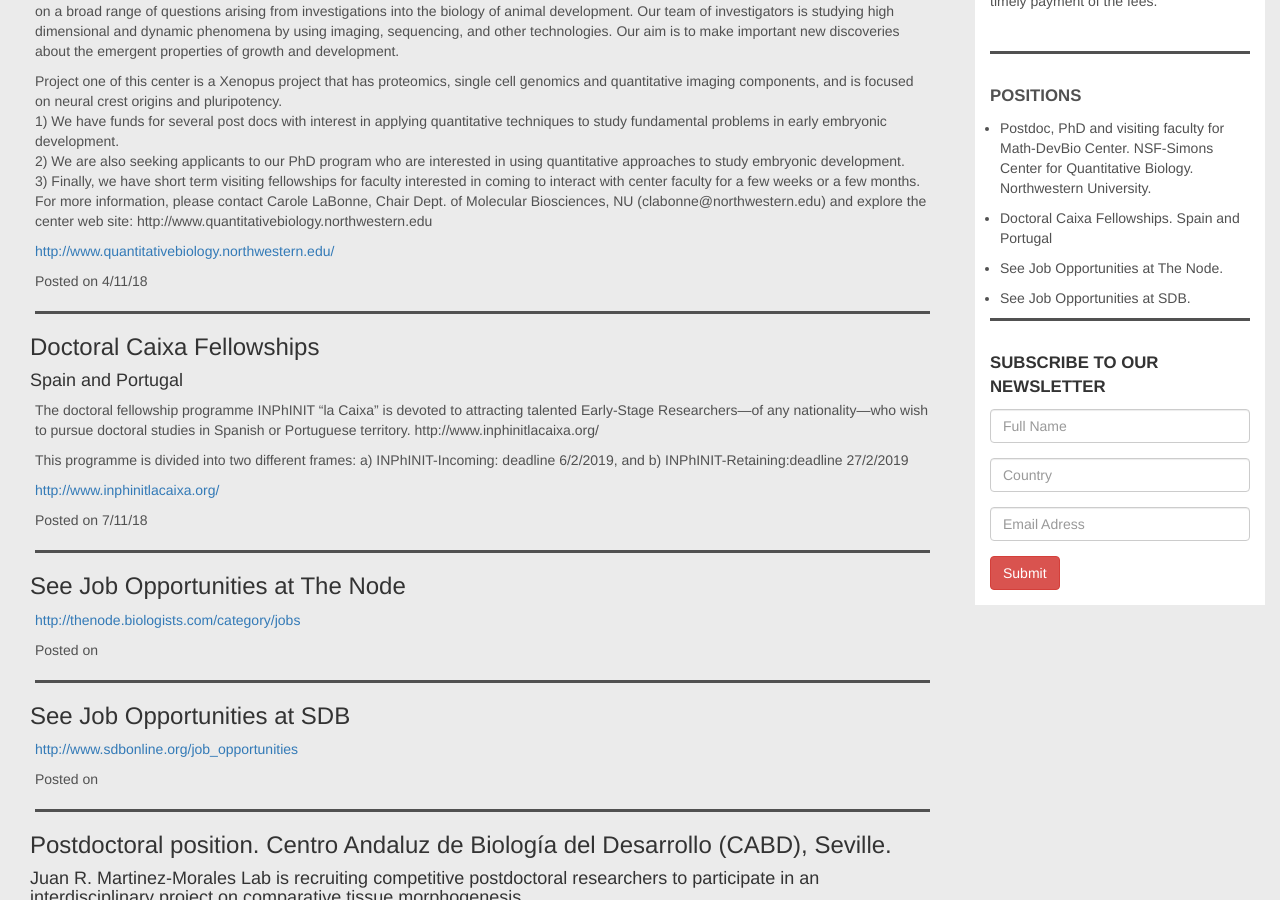
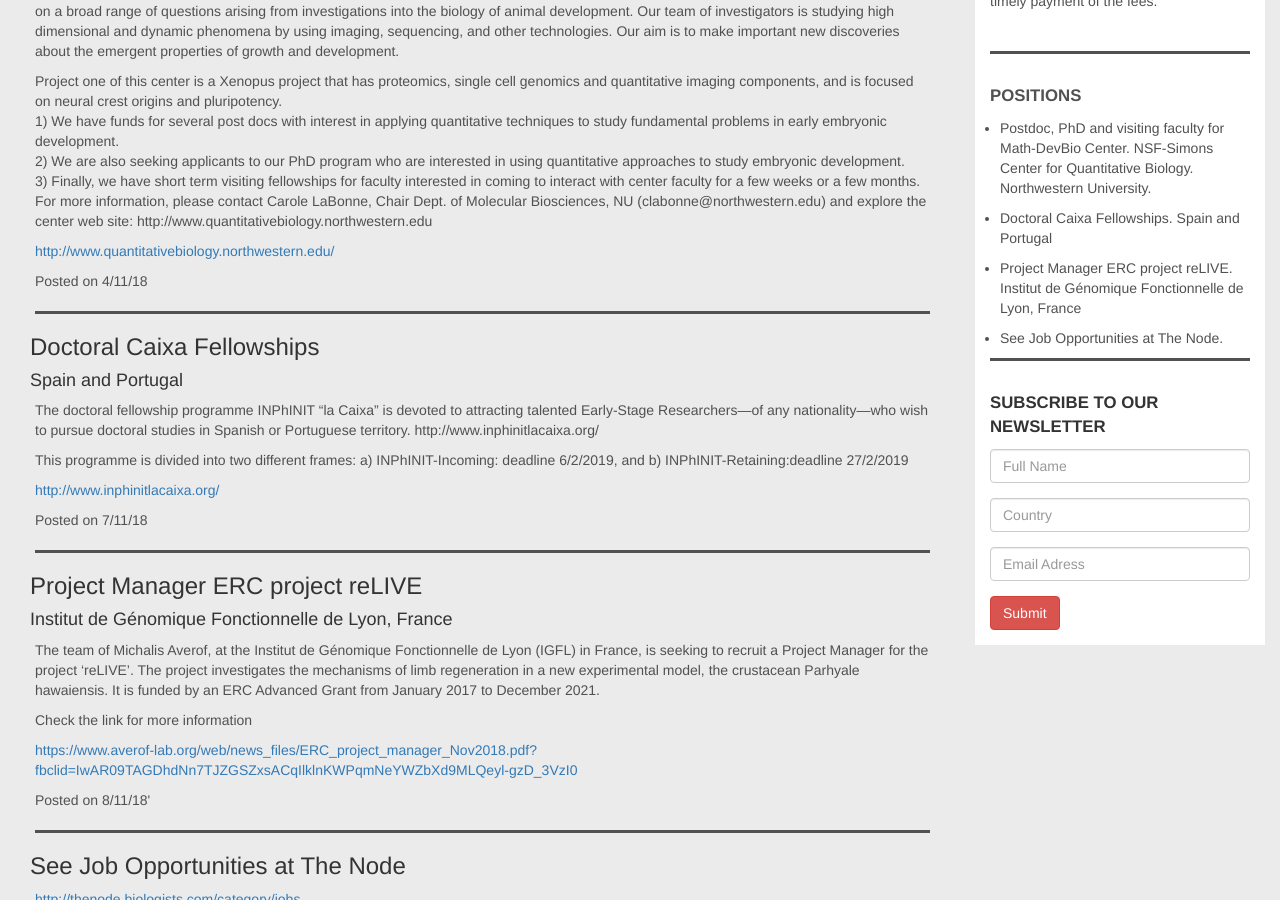
Before and after one commit to lasdb/lasdb.github.io, a Jekyll site: the page built from _posts/2000-01-01-jobs.markdown, in a window 1280 px wide and 900 px high, scrolled down 403 px. Built offline with Jekyll 4.4.1, drawn with Linux system fonts in a browser that asks for light colours; nearby versions of some CDN libraries.

Commit message:
Update 2000-01-01-jobs.markdown

```diff
--- a/_posts/2000-01-01-jobs.markdown
+++ b/_posts/2000-01-01-jobs.markdown
@@ -23,6 +23,16 @@
     body: 'The doctoral fellowship programme INPhINIT “la Caixa” is devoted to attracting talented Early-Stage Researchers—of any nationality—who wish to pursue doctoral studies in Spanish or Portuguese territory.  http://www.inphinitlacaixa.org/'
     par2: 'This programme is divided into two different frames: a) INPhINIT-Incoming: deadline 6/2/2019, and b) INPhINIT-Retaining:deadline 27/2/2019'
     URL: 'http://www.inphinitlacaixa.org/'
+
+  - title: 'Project Manager ERC project reLIVE'
+    date: 8/11/18'
+    subtitle: 'Institut de Génomique Fonctionnelle de Lyon, France'
+    body: 'The team of Michalis Averof, at the Institut de Génomique Fonctionnelle de Lyon (IGFL) in France, is
+seeking to recruit a Project Manager for the project ‘reLIVE’. The project investigates the mechanisms of
+limb regeneration in a new experimental model, the crustacean Parhyale hawaiensis. It is funded by an
+ERC Advanced Grant from January 2017 to December 2021.'
+    par2: 'Check the link for more information'
+    URL: 'https://www.averof-lab.org/web/news_files/ERC_project_manager_Nov2018.pdf?fbclid=IwAR09TAGDhdNn7TJZGSZxsACqIlklnKWPqmNeYWZbXd9MLQeyl-gzD_3VzI0'
 
   - title: 'See Job Opportunities at The Node'
     date: ''
```
